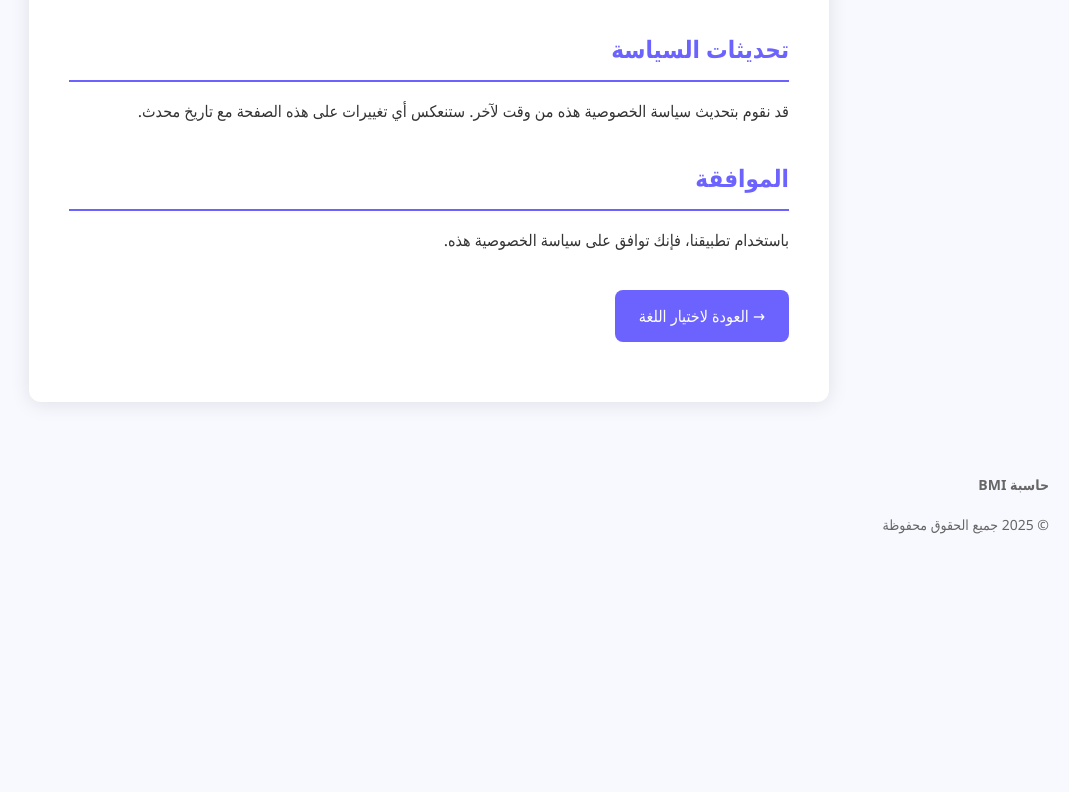
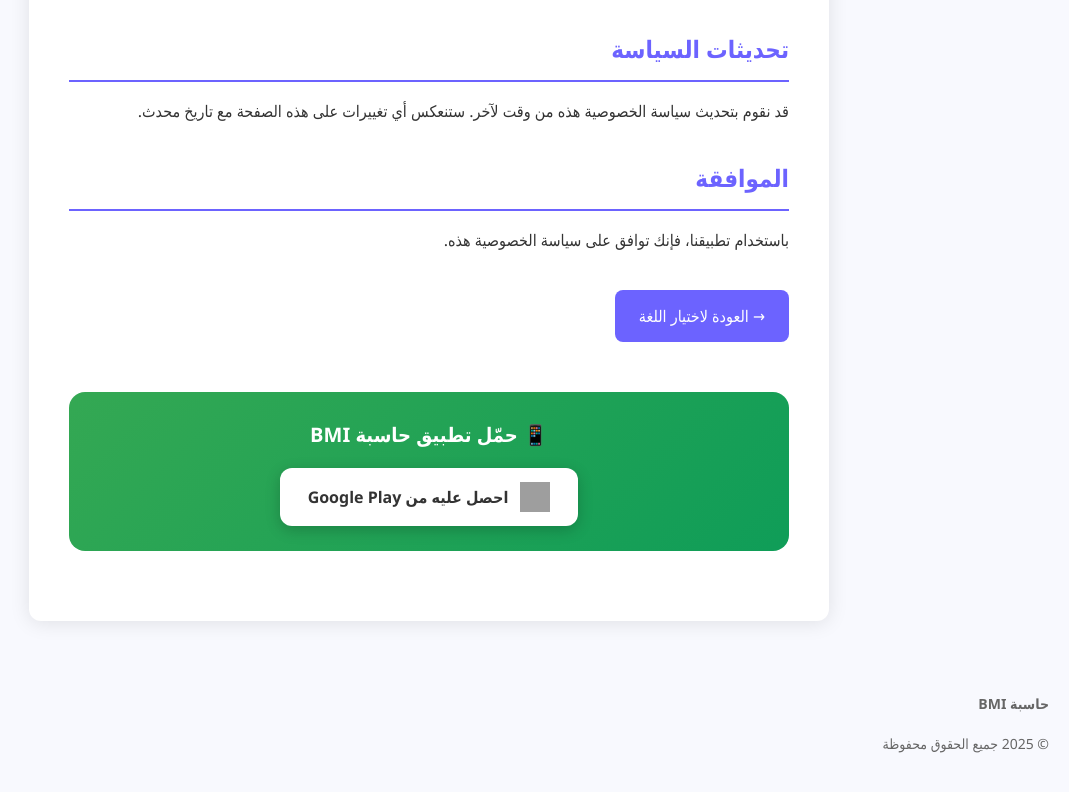
Before and after one commit to ALSRKAL/bmi-calculator-privacy, a plain HTML site: page privacy_ar.html in a window 1280 px wide. Shown: the part 1724-2516 px from the top of the page, without its empty margins (211-1280 px from the left). Before the commit the page ends 2307 px from the top, so only its background shows below. Drawn offline with Linux system fonts and the light colour scheme; grey boxes are pictures that could not be loaded.

Commit message:
Add Google Play link and app-ads.txt for AdMob verification

```diff
--- a/privacy_ar.html
+++ b/privacy_ar.html
@@ -113,6 +113,46 @@
             color: #6C63FF;
         }
 
+        .download-section {
+            margin: 30px 0;
+            padding: 25px;
+            background: linear-gradient(135deg, #34a853 0%, #0f9d58 100%);
+            border-radius: 16px;
+            text-align: center;
+        }
+
+        .download-section h3 {
+            color: white;
+            font-size: 20px;
+            margin-bottom: 15px;
+        }
+
+        .play-store-btn {
+            display: inline-flex;
+            align-items: center;
+            justify-content: center;
+            padding: 14px 28px;
+            background: white;
+            color: #333;
+            text-decoration: none;
+            border-radius: 12px;
+            font-weight: 600;
+            font-size: 16px;
+            transition: all 0.3s ease;
+            box-shadow: 0 4px 15px rgba(0, 0, 0, 0.2);
+        }
+
+        .play-store-btn:hover {
+            transform: translateY(-3px);
+            box-shadow: 0 8px 25px rgba(0, 0, 0, 0.3);
+        }
+
+        .play-store-btn img {
+            width: 30px;
+            height: 30px;
+            margin-left: 12px;
+        }
+
         @media (max-width: 768px) {
             .container {
                 margin: 20px;
@@ -189,6 +229,16 @@
         <p>باستخدام تطبيقنا، فإنك توافق على سياسة الخصوصية هذه.</p>
 
         <a href="index.html" class="back-btn">→ العودة لاختيار اللغة</a>
+
+        <div class="download-section">
+            <h3>📱 حمّل تطبيق حاسبة BMI</h3>
+            <a href="https://play.google.com/store/apps/details?id=com.healthtracker.bmicalculator" target="_blank"
+                class="play-store-btn">
+                <img src="https://upload.wikimedia.org/wikipedia/commons/7/7a/Google_Play_2022_logo.svg"
+                    alt="Google Play">
+                احصل عليه من Google Play
+            </a>
+        </div>
     </div>
 
     <div class="footer">
```
Also changed, not shown: index.html (+50 -0 lines), privacy_en.html (+52 -1 lines), app-ads.txt (added).
